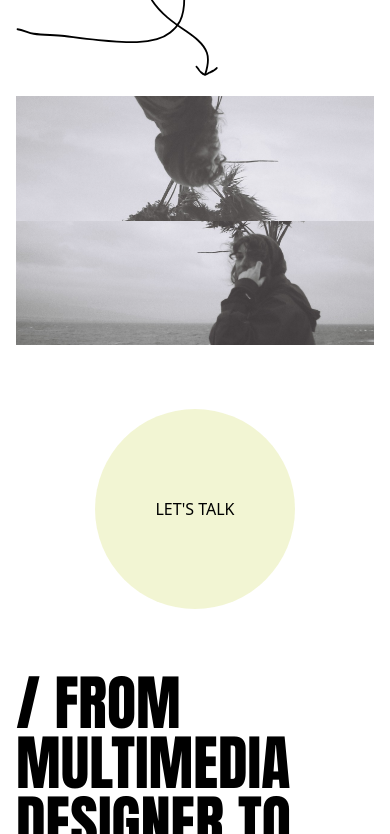
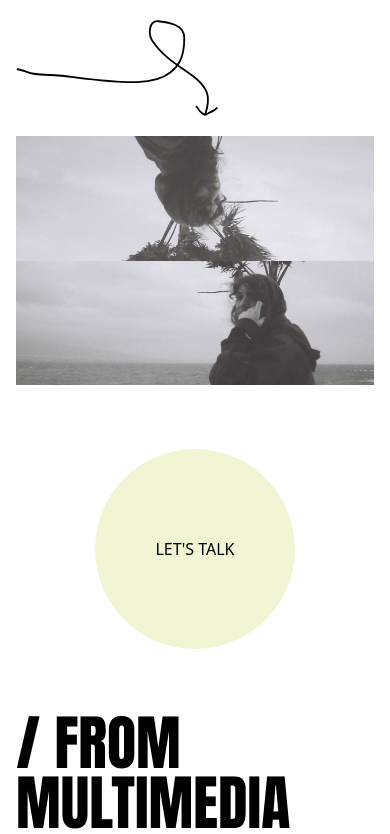
Before and after one commit to EmilieFischer/emiliefischer_portfolio, a website: page src/index.html in a window 390 px wide. Shown: the part 668-1502 px from the top of the page. Drawn offline with Linux system fonts and the light colour scheme; a web font is replaced by a local one.

Commit message:
styling hero

```diff
--- a/src/index.html
+++ b/src/index.html
@@ -69,7 +69,7 @@
     <div class="max-w-fit mx-auto p-4">
       <!-- HERO -->
       <!-- <div class="hero grid place-content-end lg:h-[45rem] pt-16"> -->
-      <div class="hero grid place-content-center lg:h-screen">
+      <div class="hero grid place-content-center pt-10 lg:pt-0 lg:h-screen">
         <div class="grid lg:grid-cols-2 lg:px-10 lg:gap-32">
           <div class="lg:relative">
             <div class="lg:absolute lg:bottom-0 lg:left-0">
```
